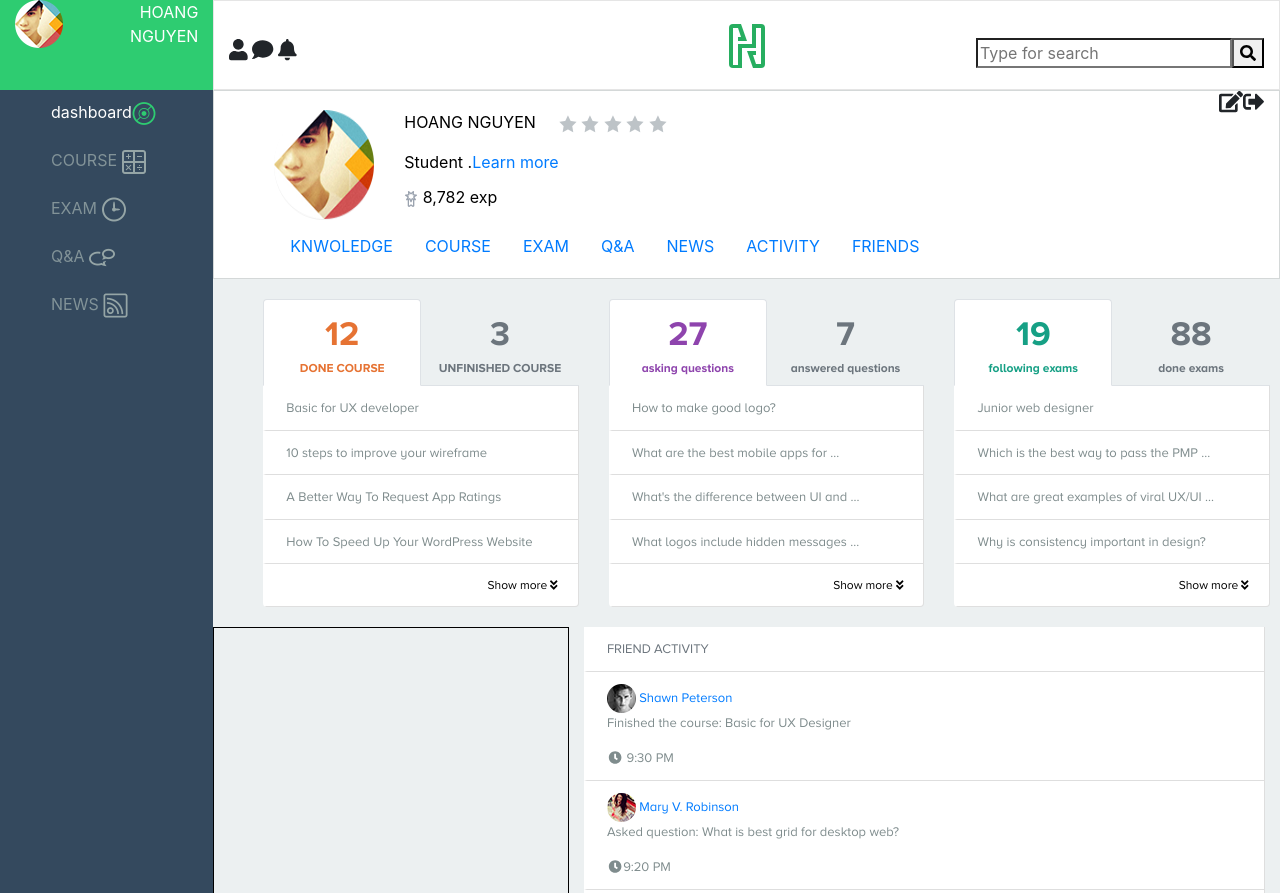
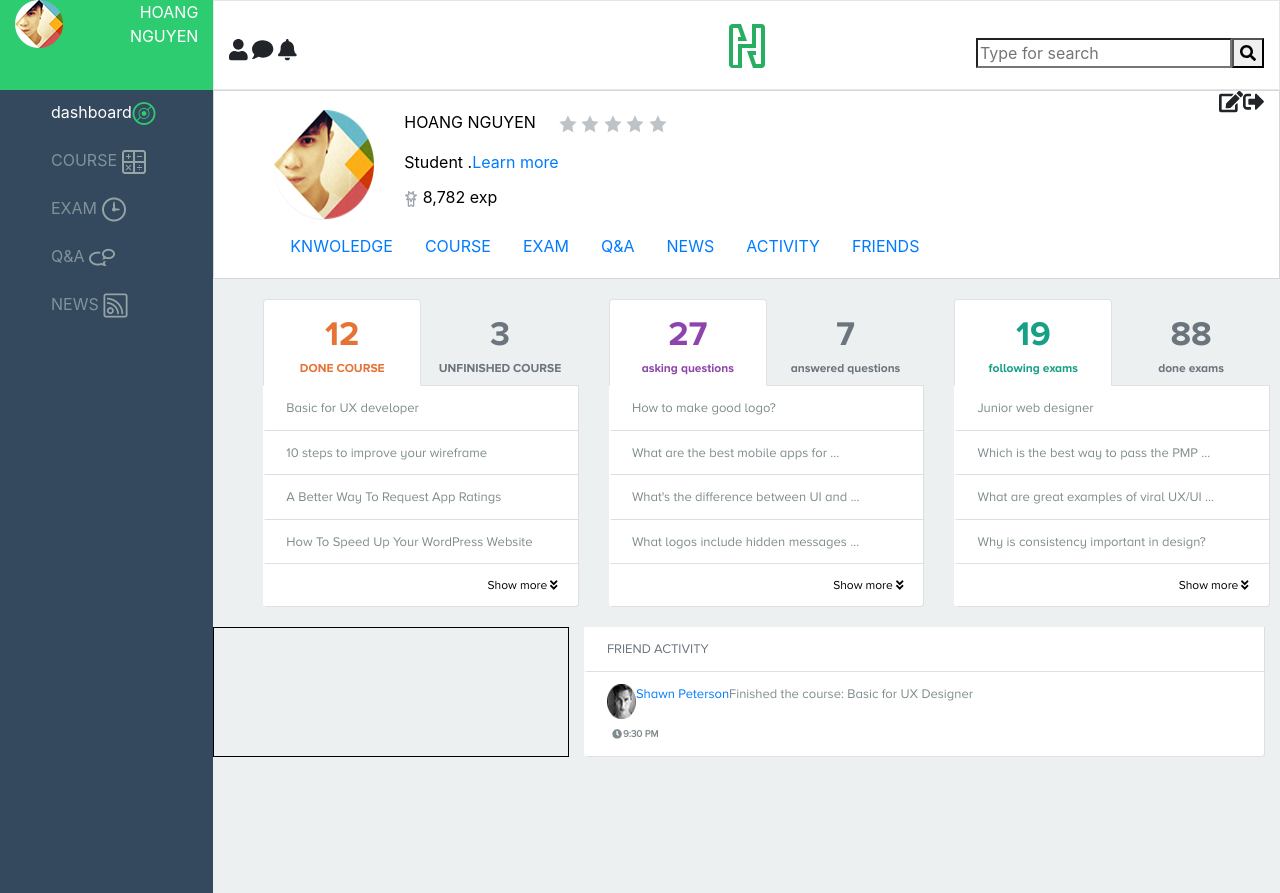
Before and after one commit to Irina91S/digi-project, a plain HTML site: page index.html in a window 1280 px wide. Shown: the top 893 px of the page. Drawn offline with nearby package versions, Linux system fonts and the light colour scheme.

Commit message:
work on bottom row col-lg-8

```diff
--- a/css/content.css
+++ b/css/content.css
@@ -79,3 +79,20 @@ li.show-more {
 border-left: 3px solid rgb(142, 68, 173);
 	background-color: #f6f8fc;
 }
+.friends-container div{
+	width: 100%;
+	display: inline-flex;
+	justify-content: ;
+
+}
+
+.shawn{
+	display: inline-flex;
+	justify-content: flex-start;
+}
+.badge i{
+	display: inline-flex;
+	justify-content: flex-end;
+
+
+}
--- a/index.html
+++ b/index.html
@@ -256,18 +256,18 @@
               </li>
               <li class="list-group-item">
                 <div class="friends-container">
-                <div>
+                <div class="shawn">
                   <img src="./images/shawnpeterson.png" alt="friend profile avatar">
                   <a href="">Shawn Peterson</a>
                   <p>Finished the course: Basic for UX Designer</p>
                 </div>
-                <div>
+                <div class="badge">
                   <i class="fas fa-clock fa-fw">
                   </i> 9:30 PM
                 </div>
               </div>
               </li>
-              <li class="list-group-item">
+              <!-- <li class="list-group-item">
                 <div>
                   <img src="./images/maryrobinson.png" alt=" friend profile avatar">
                   <a href="">Mary V. Robinson</a>
@@ -302,7 +302,7 @@
               <li class="list-group-item d-flex justify-content-end">
                   <p >Show more</p>
                   <i class="fas fa-angle-double-down"></i>
-              </li>
+              </li> -->
             </ul>
           </div>
         </div>
```
